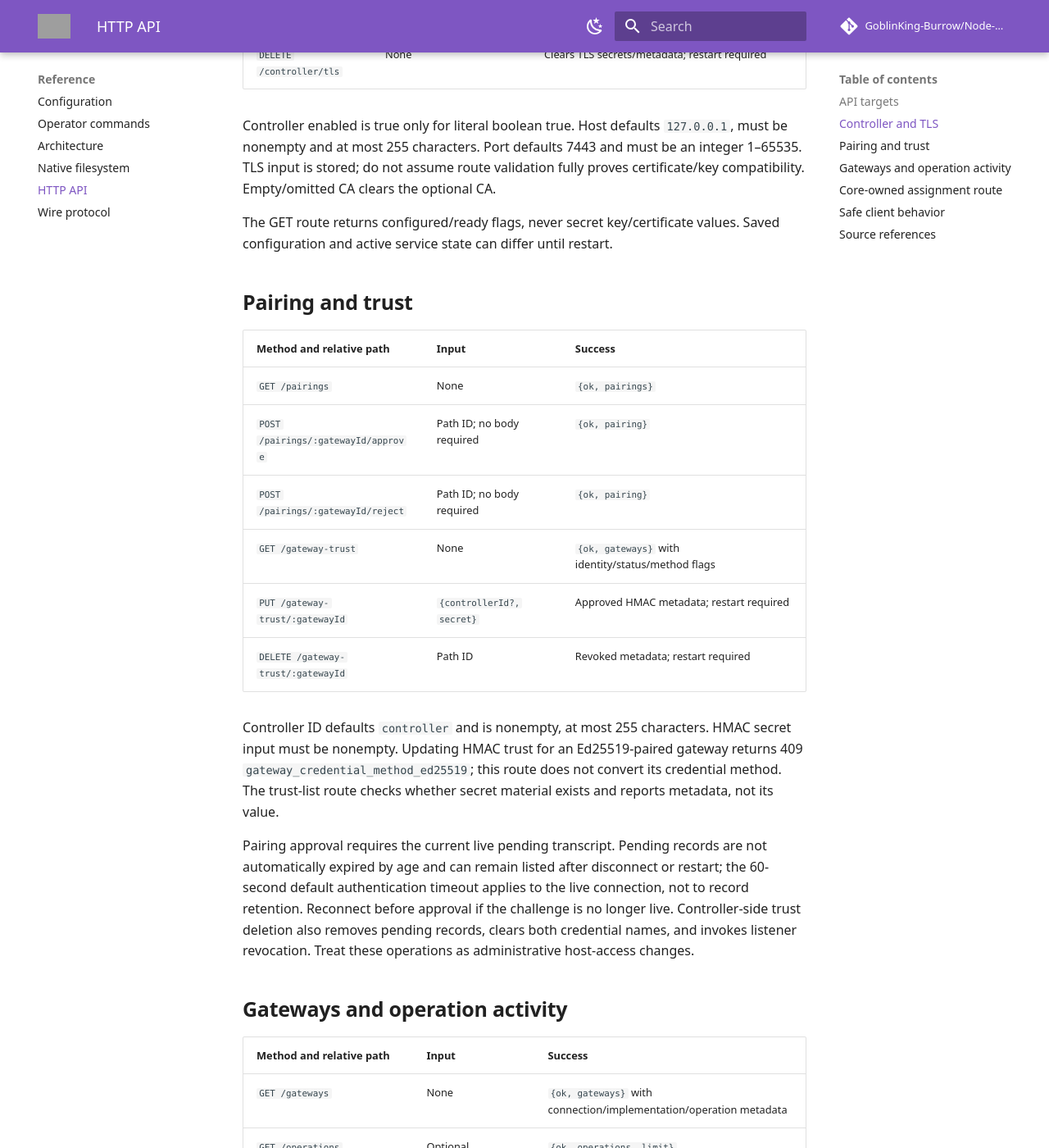
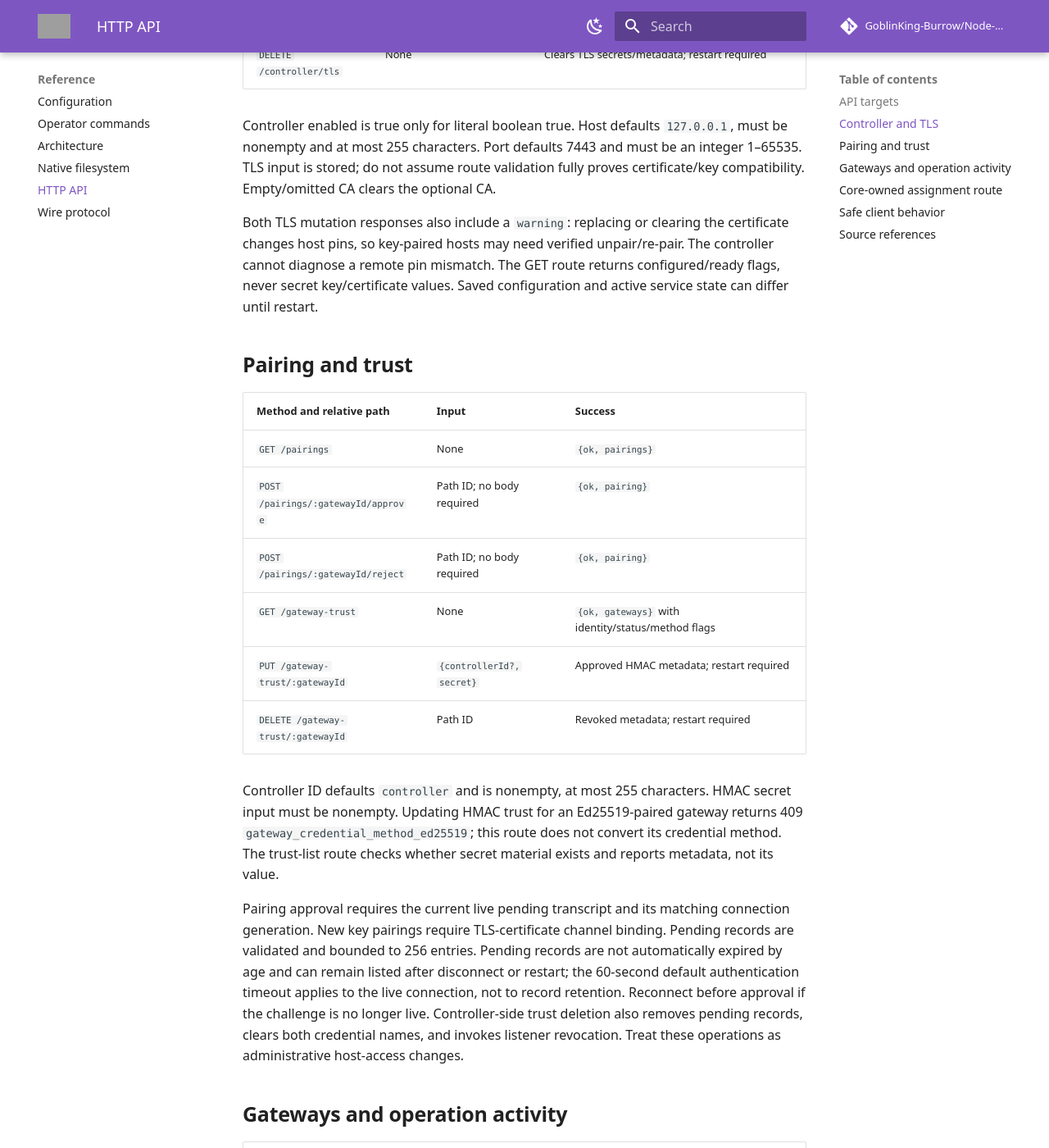
Before and after one commit to NightShaman/Node-Goblin, an MkDocs documentation site: the page built from docs/api.md, in a window 1280 px wide and 1400 px high, scrolled down 1395 px. Shown: the whole window at 82% size. Built offline with MkDocs 1.6.1 and Material for MkDocs 9.7.7, drawn with Linux system fonts in a browser that asks for light colours; comment, search, counter and statistics services are not loaded; grey boxes are pictures that could not be loaded.

Commit message:
docs: reconcile Sunday operator guide contracts [skip ci]

```diff
--- a/docs/api.md
+++ b/docs/api.md
@@ -30,7 +30,7 @@ These targets are distinct from paired gateway execution identities.
 
 Controller enabled is true only for literal boolean true. Host defaults `127.0.0.1`, must be nonempty and at most 255 characters. Port defaults 7443 and must be an integer 1–65535. TLS input is stored; do not assume route validation fully proves certificate/key compatibility. Empty/omitted CA clears the optional CA.
 
-The GET route returns configured/ready flags, never secret key/certificate values. Saved configuration and active service state can differ until restart.
+Both TLS mutation responses also include a `warning`: replacing or clearing the certificate changes host pins, so key-paired hosts may need verified unpair/re-pair. The controller cannot diagnose a remote pin mismatch. The GET route returns configured/ready flags, never secret key/certificate values. Saved configuration and active service state can differ until restart.
 
 ## Pairing and trust
 
@@ -45,7 +45,7 @@ The GET route returns configured/ready flags, never secret key/certificate value
 
 Controller ID defaults `controller` and is nonempty, at most 255 characters. HMAC secret input must be nonempty. Updating HMAC trust for an Ed25519-paired gateway returns 409 `gateway_credential_method_ed25519`; this route does not convert its credential method. The trust-list route checks whether secret material exists and reports metadata, not its value.
 
-Pairing approval requires the current live pending transcript. Pending records are not automatically expired by age and can remain listed after disconnect or restart; the 60-second default authentication timeout applies to the live connection, not to record retention. Reconnect before approval if the challenge is no longer live. Controller-side trust deletion also removes pending records, clears both credential names, and invokes listener revocation. Treat these operations as administrative host-access changes.
+Pairing approval requires the current live pending transcript and its matching connection generation. New key pairings require TLS-certificate channel binding. Pending records are validated and bounded to 256 entries. Pending records are not automatically expired by age and can remain listed after disconnect or restart; the 60-second default authentication timeout applies to the live connection, not to record retention. Reconnect before approval if the challenge is no longer live. Controller-side trust deletion also removes pending records, clears both credential names, and invokes listener revocation. Treat these operations as administrative host-access changes.
 
 ## Gateways and operation activity
 
```
Also changed, not shown: docs/operations.md (+1 -0 lines), docs/pairing.md (+1 -1 lines), docs/settings.md (+1 -1 lines).
